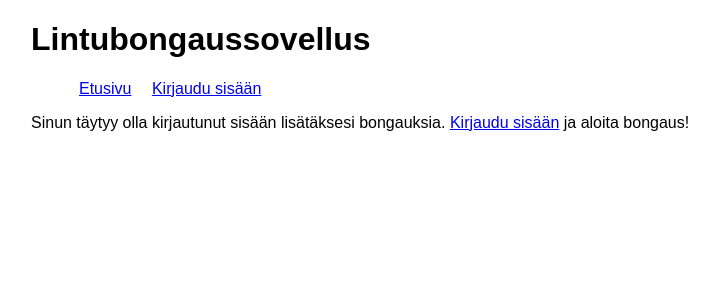
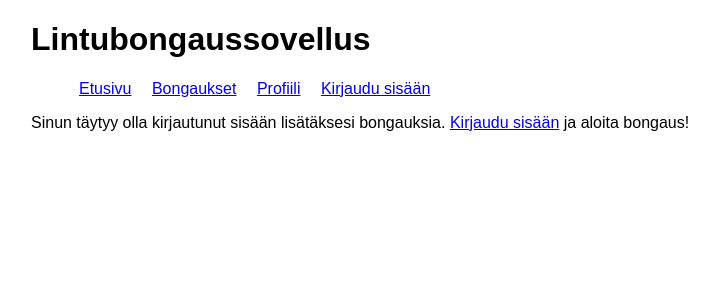
Before and after one commit to LottaHyppyra/Lintubongaussovellus, a Flask app: page /add in a window 1280 px wide. Shown: the top 300 px of the page, without its empty margins (249-968 px from the left). Run offline with Flask 3, Linux system fonts and the light colour scheme.

Commit message:
Add links

```diff
--- a/templates/layout.html
+++ b/templates/layout.html
@@ -6,6 +6,8 @@
 <nav>
     <ul>
       <li><a href="/">Etusivu</a></li>
+      <li><a href="/all">Bongaukset</a></li>
+      <li><a href="/profile">Profiili</a></li>
       {% if session.user_id %}
       <li><a href="/logout">Kirjaudu ulos</a></li>
       {% else %}
```
